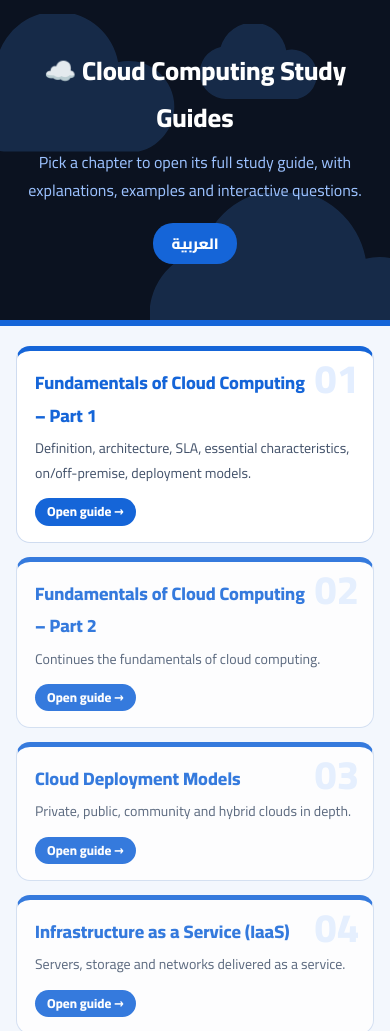
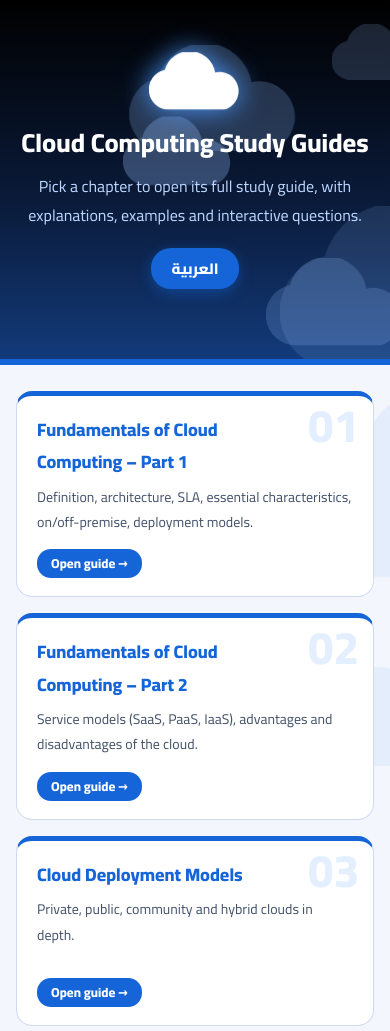
Before and after one commit to alaa-herz05/cloud-computing-study-guides, a plain HTML site: page index.html in a window 390 px wide. Shown: the top 1031 px of the page. Drawn offline with Linux system fonts and the light colour scheme.

Commit message:
Enhance styles and layout for cloud computing index
Added cloud-related styles and improved layout for responsiveness.

```diff
--- a/index.html
+++ b/index.html
@@ -6,41 +6,56 @@
 <title>Cloud Computing Study Guides – Index</title>
 <link href="https://fonts.googleapis.com/css2?family=Cairo:wght@400;600;800&display=swap" rel="stylesheet">
 <style>
-:root{--bg:#f3f7fd;--card:#fff;--ink:#0b1220;--mut:#44536b;--blue:#1565d8;--blue2:#e3eeff;--black:#0b1220;--line:#cfdcf0;
+:root{--bg:#f3f7fd;--card:#fff;--ink:#0b1220;--mut:#44536b;--blue:#1565d8;--blue2:#e3eeff;--black:#0b1220;--line:#cfdcf0;--cloud:#1565d8;
 box-sizing:border-box;padding-top:env(safe-area-inset-top,0px);padding-bottom:env(safe-area-inset-bottom,0px)}
-@media (prefers-color-scheme:dark){:root:not([data-theme="light"]){--bg:#070b14;--card:#10192b;--ink:#e8eefb;--mut:#9fb0cb;--blue:#4c9aff;--blue2:#14264a;--black:#000;--line:#22345a}}
-:root[data-theme="dark"]{--bg:#070b14;--card:#10192b;--ink:#e8eefb;--mut:#9fb0cb;--blue:#4c9aff;--blue2:#14264a;--black:#000;--line:#22345a}
+@media (prefers-color-scheme:dark){:root:not([data-theme="light"]){--bg:#070b14;--card:#10192b;--ink:#e8eefb;--mut:#9fb0cb;--blue:#4c9aff;--blue2:#14264a;--black:#000;--line:#22345a;--cloud:#4c9aff}}
+:root[data-theme="dark"]{--bg:#070b14;--card:#10192b;--ink:#e8eefb;--mut:#9fb0cb;--blue:#4c9aff;--blue2:#14264a;--black:#000;--line:#22345a;--cloud:#4c9aff}
 *{box-sizing:border-box}
-body{margin:0;background:var(--bg);color:var(--ink);font-family:'Cairo',Tahoma,Arial,sans-serif;line-height:1.8;font-size:16px}
-header{position:relative;overflow:hidden;background:var(--black);color:#fff;padding:48px 20px 56px;text-align:center;border-bottom:6px solid var(--blue)}
-header svg{position:absolute;opacity:.18;fill:#4c9aff}
-.c1{width:220px;top:14px;inset-inline-start:-40px}.c2{width:300px;bottom:-60px;inset-inline-end:-60px}.c3{width:120px;top:24px;inset-inline-end:18%}
-header .in{position:relative}
+body{margin:0;background:var(--bg);color:var(--ink);font-family:'Cairo',Tahoma,Arial,sans-serif;line-height:1.8;font-size:16px;overflow-x:hidden}
+/* floating clouds */
+.cl{position:absolute;left:0;fill:currentColor;will-change:transform;animation:drift linear infinite,bob ease-in-out infinite alternate}
+@keyframes drift{from{transform:translateX(-30vw)}to{transform:translateX(130vw)}}
+@keyframes bob{from{translate:0 -8px}to{translate:0 10px}}
+header{position:relative;overflow:hidden;color:#fff;padding:56px 20px 70px;text-align:center;background:linear-gradient(180deg,#000 0%,#0a1a38 55%,#123a7a 100%);border-bottom:6px solid var(--blue)}
+header .cl{color:#9cc2ff}
+header .in{position:relative;z-index:2}
+.hero{width:92px;margin:0 auto 6px;display:block;fill:#fff;filter:drop-shadow(0 0 14px #4c9aff);animation:bob 3s ease-in-out infinite alternate}
 h1{margin:0 0 6px;font-size:clamp(26px,5vw,42px);font-weight:800}
-header p{margin:0 auto 18px;color:#9cc2ff;max-width:560px}
-button{font-family:inherit;cursor:pointer;background:var(--blue);color:#fff;border:0;border-radius:20px;padding:6px 18px;font-weight:700;font-size:15px}
-main{max-width:900px;margin:auto;padding:20px 16px}
-.grid{display:grid;grid-template-columns:repeat(auto-fit,minmax(260px,1fr));gap:14px}
-.card{display:block;position:relative;background:var(--card);border:1px solid var(--line);border-top:5px solid var(--blue);border-radius:14px;padding:16px 18px;color:inherit;text-decoration:none}
-.card .n{position:absolute;top:8px;inset-inline-end:14px;font-size:40px;font-weight:800;color:var(--blue2);line-height:1}
-.card h2{margin:0 0 4px;font-size:18px;color:var(--blue);padding-inline-end:48px}
-.card p{margin:0 0 10px;color:var(--mut);font-size:14px}
-.tag{display:inline-block;font-size:13px;font-weight:700;padding:2px 12px;border-radius:14px}
-.on{background:var(--blue);color:#fff}.soon{background:var(--blue2);color:var(--mut)}
-a.card:hover{box-shadow:0 0 0 2px var(--blue)}
-.card.off{opacity:.85}
+header p{margin:0 auto 18px;color:#bcd6ff;max-width:560px}
+button{font-family:inherit;cursor:pointer;background:var(--blue);color:#fff;border:0;border-radius:20px;padding:6px 20px;font-weight:700;font-size:15px;box-shadow:0 4px 14px rgba(21,101,216,.45)}
+.sky{position:fixed;inset:0;z-index:0;pointer-events:none;overflow:hidden;color:var(--cloud)}
+.sky .cl{opacity:.07}
+main,footer{position:relative;z-index:1}
+main{max-width:900px;margin:auto;padding:26px 16px}
+.grid{display:grid;grid-template-columns:repeat(auto-fit,minmax(260px,1fr));gap:16px}
+.card{display:flex;flex-direction:column;position:relative;overflow:hidden;background:var(--card);border:1px solid var(--line);border-top:5px solid var(--blue);border-radius:16px;padding:18px 20px;color:inherit;text-decoration:none;min-height:190px;transition:transform .2s,box-shadow .2s}
+.card:hover{transform:translateY(-5px);box-shadow:0 10px 26px rgba(21,101,216,.28),0 0 0 2px var(--blue)}
+.card .n{position:absolute;top:6px;inset-inline-end:14px;font-size:46px;font-weight:800;color:var(--blue2);line-height:1}
+.card h2{margin:0 0 6px;font-size:18px;color:var(--blue);padding-inline-end:52px;position:relative}
+.card p{margin:0 0 14px;color:var(--mut);font-size:14px;position:relative}
+.tag{margin-top:auto;align-self:flex-start;font-size:13px;font-weight:700;padding:3px 14px;border-radius:14px;background:var(--blue);color:#fff;position:relative}
 .ar{display:none}
 body.ar-mode .ar{display:revert}body.ar-mode .en{display:none}
-footer{text-align:center;color:var(--mut);padding:20px;font-size:14px}
+footer{text-align:center;color:var(--mut);padding:24px;font-size:14px}
+@media (prefers-reduced-motion:reduce){.cl,.hero{animation:none}.cl{left:20%}}
 </style>
 </head>
 <body>
+<svg width="0" height="0" style="position:absolute" aria-hidden="true"><defs><symbol id="c" viewBox="0 0 64 40"><path d="M52 40H14A14 14 0 0 1 11 12.3 18 18 0 0 1 46 14a13 13 0 0 1 6 26Z"/></symbol></defs></svg>
+<div class="sky" aria-hidden="true">
+<svg class="cl" viewBox="0 0 64 40" style="top:18%;width:200px;animation-duration:70s,7s;animation-delay:-20s,0s"><use href="#c"/></svg>
+<svg class="cl" viewBox="0 0 64 40" style="top:45%;width:300px;animation-duration:95s,9s;animation-delay:-60s,-3s"><use href="#c"/></svg>
+<svg class="cl" viewBox="0 0 64 40" style="top:72%;width:240px;animation-duration:80s,8s;animation-delay:-35s,-5s"><use href="#c"/></svg>
+</div>
 <header>
-<svg class="c1" viewBox="0 0 64 40"><path d="M52 40H14A14 14 0 0 1 11 12.300 18 18 0 0 1 46 14a13 13 0 0 1 6 26Z"/></svg>
-<svg class="c2" viewBox="0 0 64 40"><path d="M52 40H14A14 14 0 0 1 11 12.300 18 18 0 0 1 46 14a13 13 0 0 1 6 26Z"/></svg>
-<svg class="c3" viewBox="0 0 64 40"><path d="M52 40H14A14 14 0 0 1 11 12.300 18 18 0 0 1 46 14a13 13 0 0 1 6 26Z"/></svg>
+<svg class="cl" viewBox="0 0 64 40" style="top:10%;width:170px;opacity:.22;animation-duration:38s,6s;animation-delay:-10s,0s"><use href="#c"/></svg>
+<svg class="cl" viewBox="0 0 64 40" style="top:55%;width:260px;opacity:.14;animation-duration:55s,8s;animation-delay:-30s,-2s"><use href="#c"/></svg>
+<svg class="cl" viewBox="0 0 64 40" style="top:30%;width:110px;opacity:.3;animation-duration:26s,5s;animation-delay:-5s,-1s"><use href="#c"/></svg>
+<svg class="cl" viewBox="0 0 64 40" style="top:70%;width:140px;opacity:.2;animation-duration:44s,7s;animation-delay:-22s,-4s"><use href="#c"/></svg>
+<svg class="cl" viewBox="0 0 64 40" style="top:5%;width:90px;opacity:.18;animation-duration:32s,6s;animation-delay:-18s,-3s"><use href="#c"/></svg>
 <div class="in">
-<h1><span class="en">☁️ Cloud Computing Study Guides</span><span class="ar">☁️ أدلة دراسة الحوسبة السحابية</span></h1>
+<svg class="hero" viewBox="0 0 64 40"><use href="#c"/></svg>
+<h1><span class="en">Cloud Computing Study Guides</span><span class="ar">أدلة دراسة الحوسبة السحابية</span></h1>
 <p><span class="en">Pick a chapter to open its full study guide, with explanations, examples and interactive questions.</span><span class="ar">اختر الشابتر لتفتح دليل الدراسة الكامل: شرح وأمثلة وأسئلة تفاعلية.</span></p>
 <button id="t" type="button">العربية</button>
 </div>
@@ -50,40 +65,40 @@ footer{text-align:center;color:var(--mut);padding:20px;font-size:14px}
 <a class="card" href="ch1.html"><span class="n">01</span>
 <h2><span class="en">Fundamentals of Cloud Computing – Part 1</span><span class="ar">أساسيات الحوسبة السحابية – الجزء 1</span></h2>
 <p><span class="en">Definition, architecture, SLA, essential characteristics, on/off-premise, deployment models.</span><span class="ar">التعريف، المعمارية، الـ SLA، الخصائص الأساسية، On/Off-Premise، نماذج النشر.</span></p>
-<span class="tag on"><span class="en">Open guide →</span><span class="ar">افتح الدليل ←</span></span></a>
+<span class="tag"><span class="en">Open guide →</span><span class="ar">افتح الدليل ←</span></span></a>
 
-<a class="card off" href="ch2.html"><span class="n">02</span>
+<a class="card" href="ch2.html"><span class="n">02</span>
 <h2><span class="en">Fundamentals of Cloud Computing – Part 2</span><span class="ar">أساسيات الحوسبة السحابية – الجزء 2</span></h2>
-<p><span class="en">Continues the fundamentals of cloud computing.</span><span class="ar">تكملة أساسيات الحوسبة السحابية.</span></p>
-<span class="tag on"><span class="en">Open guide →</span><span class="ar">افتح الدليل ←</span></span></a>
+<p><span class="en">Service models (SaaS, PaaS, IaaS), advantages and disadvantages of the cloud.</span><span class="ar">نماذج الخدمة (SaaS, PaaS, IaaS)، مزايا وعيوب السحابة.</span></p>
+<span class="tag"><span class="en">Open guide →</span><span class="ar">افتح الدليل ←</span></span></a>
 
-<a class="card off" href="ch3.html"><span class="n">03</span>
+<a class="card" href="ch3.html"><span class="n">03</span>
 <h2><span class="en">Cloud Deployment Models</span><span class="ar">نماذج النشر السحابية</span></h2>
 <p><span class="en">Private, public, community and hybrid clouds in depth.</span><span class="ar">السحابة الخاصة والعامة والمجتمعية والهجينة بالتفصيل.</span></p>
-<span class="tag on"><span class="en">Open guide →</span><span class="ar">افتح الدليل ←</span></span></a>
+<span class="tag"><span class="en">Open guide →</span><span class="ar">افتح الدليل ←</span></span></a>
 
-<a class="card off" href="ch4.html"><span class="n">04</span>
+<a class="card" href="ch4.html"><span class="n">04</span>
 <h2><span class="en">Infrastructure as a Service (IaaS)</span><span class="ar">البنية التحتية كخدمة (IaaS)</span></h2>
 <p><span class="en">Servers, storage and networks delivered as a service.</span><span class="ar">السيرفرات والتخزين والشبكات كخدمة.</span></p>
-<span class="tag on"><span class="en">Open guide →</span><span class="ar">افتح الدليل ←</span></span></a>
+<span class="tag"><span class="en">Open guide →</span><span class="ar">افتح الدليل ←</span></span></a>
 
-<a class="card off" href="ch5.html"><span class="n">05</span>
+<a class="card" href="ch5.html"><span class="n">05</span>
 <h2><span class="en">Platform as a Service (PaaS)</span><span class="ar">المنصة كخدمة (PaaS)</span></h2>
 <p><span class="en">Platforms for building and deploying applications.</span><span class="ar">منصات لبناء التطبيقات ونشرها.</span></p>
-<span class="tag on"><span class="en">Open guide →</span><span class="ar">افتح الدليل ←</span></span></a>
+<span class="tag"><span class="en">Open guide →</span><span class="ar">افتح الدليل ←</span></span></a>
 
-<a class="card off" href="ch6.html"><span class="n">06</span>
+<a class="card" href="ch6.html"><span class="n">06</span>
 <h2><span class="en">Software as a Service (SaaS)</span><span class="ar">البرمجيات كخدمة (SaaS)</span></h2>
 <p><span class="en">Ready-made software delivered through the browser.</span><span class="ar">برمجيات جاهزة تُقدَّم عبر المتصفح.</span></p>
-<span class="tag on"><span class="en">Open guide →</span><span class="ar">افتح الدليل ←</span></span></a>
+<span class="tag"><span class="en">Open guide →</span><span class="ar">افتح الدليل ←</span></span></a>
 
-<a class="card off" href="ch7.html"><span class="n">07</span>
+<a class="card" href="ch7.html"><span class="n">07</span>
 <h2><span class="en">Virtual Private Networks (VPN)</span><span class="ar">الشبكات الافتراضية الخاصة (VPN)</span></h2>
 <p><span class="en">Secure private connections over public networks.</span><span class="ar">اتصالات خاصة آمنة عبر الشبكات العامة.</span></p>
-<span class="tag on"><span class="en">Open guide →</span><span class="ar">افتح الدليل ←</span></span></a>
+<span class="tag"><span class="en">Open guide →</span><span class="ar">افتح الدليل ←</span></span></a>
 </div>
 </main>
-
+<footer><span class="en">Good luck in the exam! 💙</span><span class="ar">بالتوفيق في الامتحان! 💙</span></footer>
 <script>
 (function(){var b=document.getElementById('t'),h=document.documentElement;
 b.onclick=function(){var a=document.body.classList.toggle('ar-mode');h.dir=a?'rtl':'ltr';h.lang=a?'ar':'en';b.textContent=a?'English':'العربية'}})();
```
